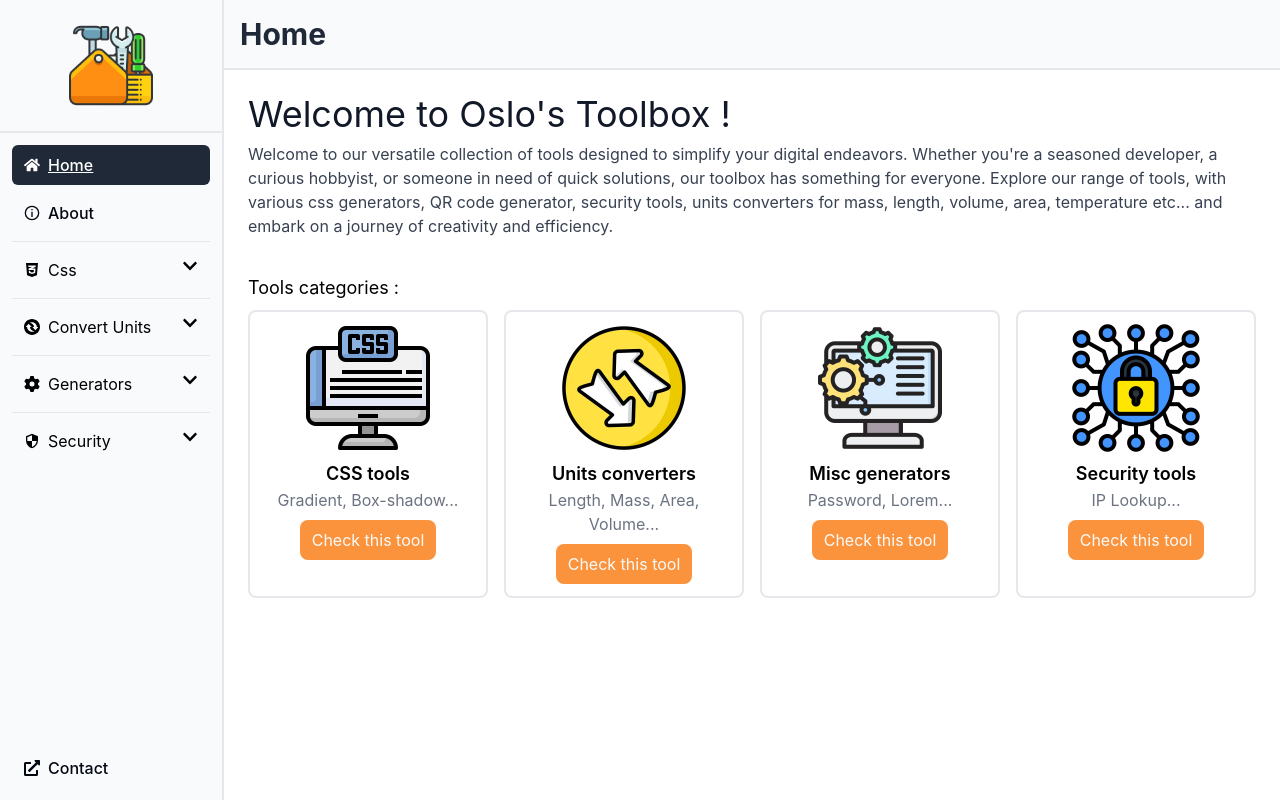
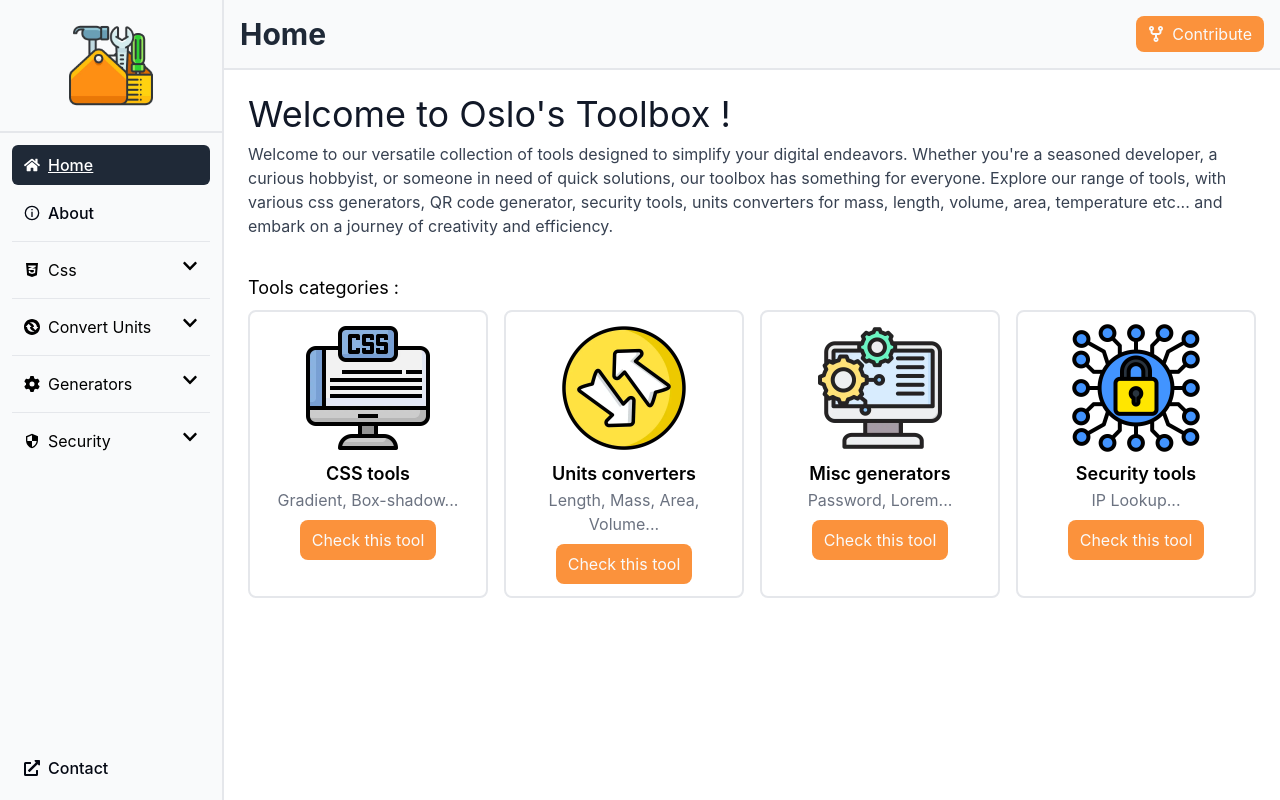
Before and after one commit to Oslonline/oslo-toolbox, a React (Vite) app: page / in a window 1280 px wide. Built offline with nearby package versions, Linux system fonts and the light colour scheme.

Commit message:
feat: add contribute button on homepage

```diff
--- a/src/components/Header/Header.jsx
+++ b/src/components/Header/Header.jsx
@@ -1,5 +1,6 @@
 import { useLocation } from "react-router-dom";
 import Breadcrumbs from "./Breadcrumbs";
+import { FaCodeFork } from "react-icons/fa6";
 
 function Header() {
   const path = useLocation().pathname;
@@ -22,7 +23,7 @@ function Header() {
     "/Generators/Hash": "Hash generator",
     "/About": "About & Contact",
     "/Security": "Security tools",
-    "/Security/IpLookup": "IP Adress Lookup",
+    "/Security/IpLookup": "IP Address Lookup",
   };
 
   const getTitle = () => {
@@ -30,9 +31,16 @@ function Header() {
   };
 
   return (
-    <header className="sticky top-0 flex w-full justify-between border-b-2 border-gray-200 bg-gray-50 p-4">
+    <header className="sticky top-0 flex w-full items-center justify-between border-b-2 border-gray-200 bg-gray-50 p-4">
       <h1 className="text-3xl font-bold text-gray-800">{getTitle()}</h1>
-      <Breadcrumbs />
+      <div className="flex items-center">
+        <Breadcrumbs />
+        {path === "/" && (
+          <a href="https://github.com/Oslonline/oslo-toolbox" className="flex items-center gap-2 w-fit rounded-lg bg-orange-400 px-3 py-1.5 text-gray-50 duration-200 hover:bg-orange-600 focus:bg-gray-800 focus:text-gray-50">
+            <FaCodeFork /> Contribute
+          </a>
+        )}
+      </div>
     </header>
   );
 }
```
